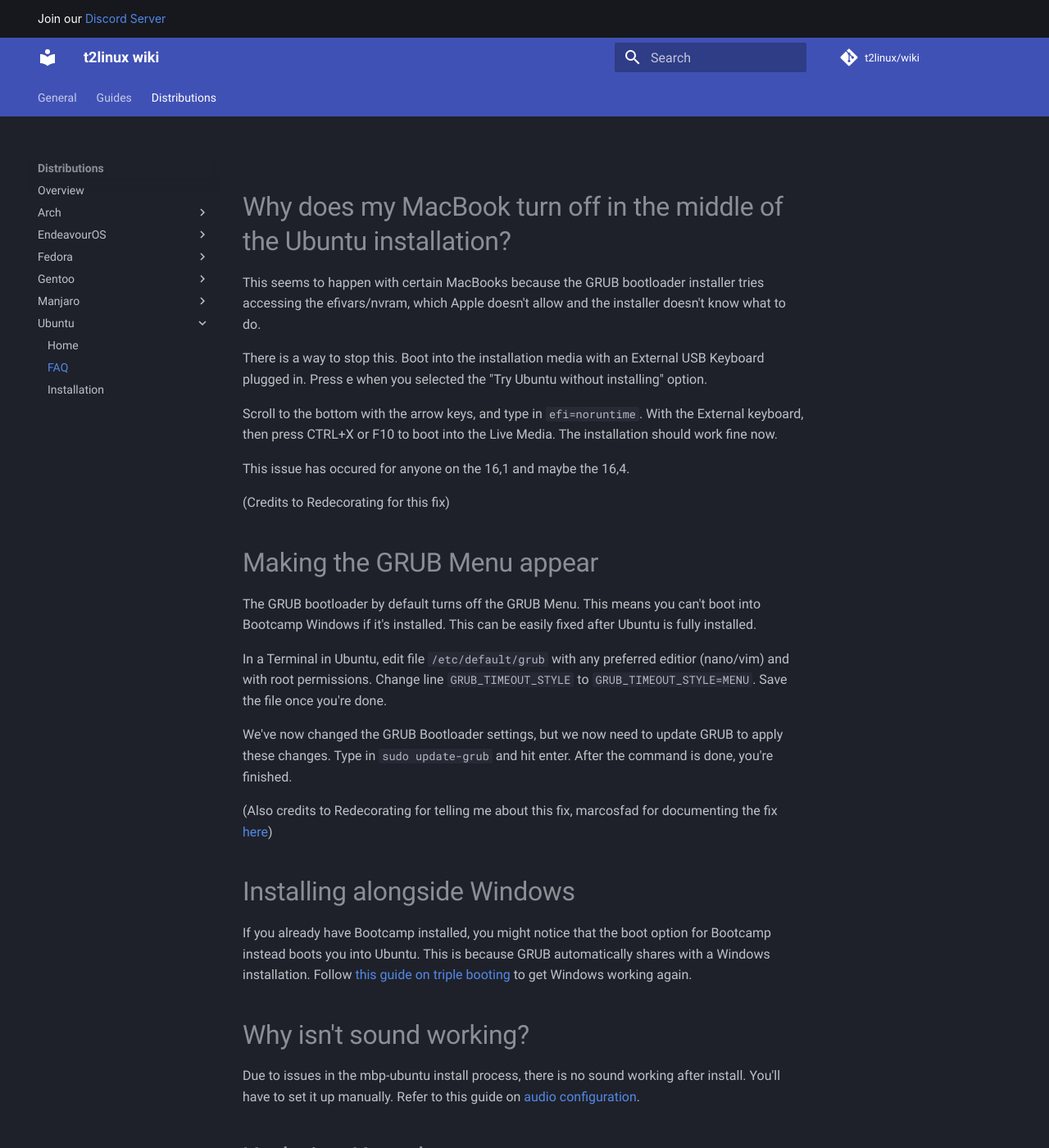
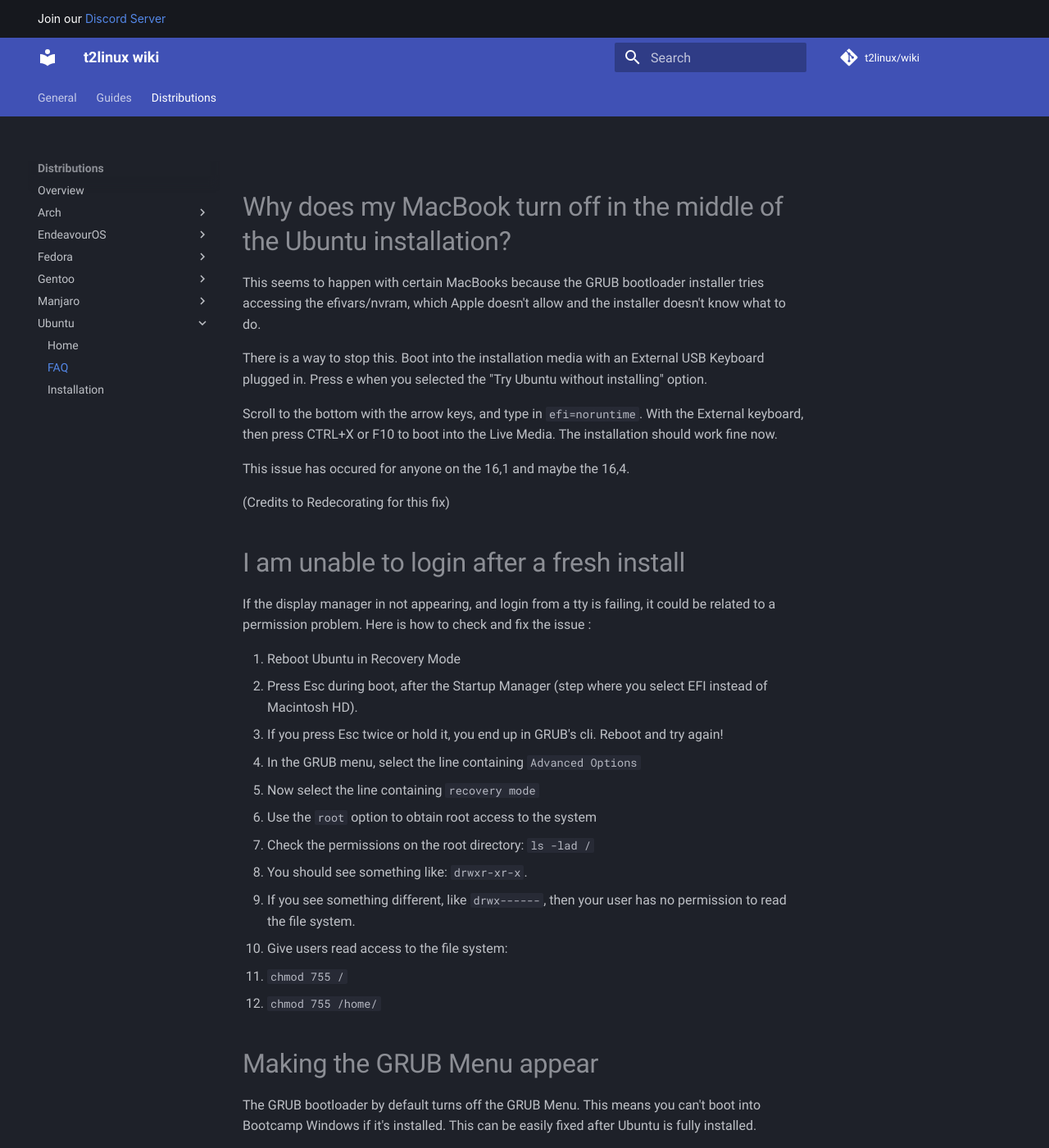
Before and after one commit to t2linux/wiki, an MkDocs documentation site: the page built from docs/distributions/ubuntu/faq.md, in a window 1280 px wide and 1400 px high. Shown: the whole window at 82% size. Built offline with MkDocs 1.6.1 and Material for MkDocs 9.7.7, drawn with Linux system fonts in a browser that asks for light colours; comment, search, counter and statistics services are not loaded.

Commit message:
Update faq.md
Add instructions to fix file system permissions issue

```diff
--- a/docs/distributions/ubuntu/faq.md
+++ b/docs/distributions/ubuntu/faq.md
@@ -9,6 +9,23 @@ Scroll to the bottom with the arrow keys, and type in ``efi=noruntime``. With th
 This issue has occured for anyone on the 16,1 and maybe the 16,4.
 
 (Credits to Redecorating for this fix)
+
+# I am unable to login after a fresh install
+
+If the display manager in not appearing, and login from a tty is failing, it could be related to a permission problem. Here is how to check and fix the issue :
+
+1. Reboot Ubuntu in Recovery Mode
+  - Press Esc during boot, after the Startup Manager (step where you select EFI instead of Macintosh HD).
+  - If you press Esc twice or hold it, you end up in GRUB's cli. Reboot and try again!
+  - In the GRUB menu, select the line containing `Advanced Options`
+  - Now select the line containing `recovery mode`
+2. Use the `root` option to obtain root access to the system
+3. Check the permissions on the root directory: `ls -lad /`
+  - You should see something like: `drwxr-xr-x`.
+  - If you see something different, like `drwx------`, then your user has no permission to read the file system.
+4. Give users read access to the file system:
+  - `chmod 755 /`
+  - `chmod 755 /home/`
 
 # Making the GRUB Menu appear
 
```
